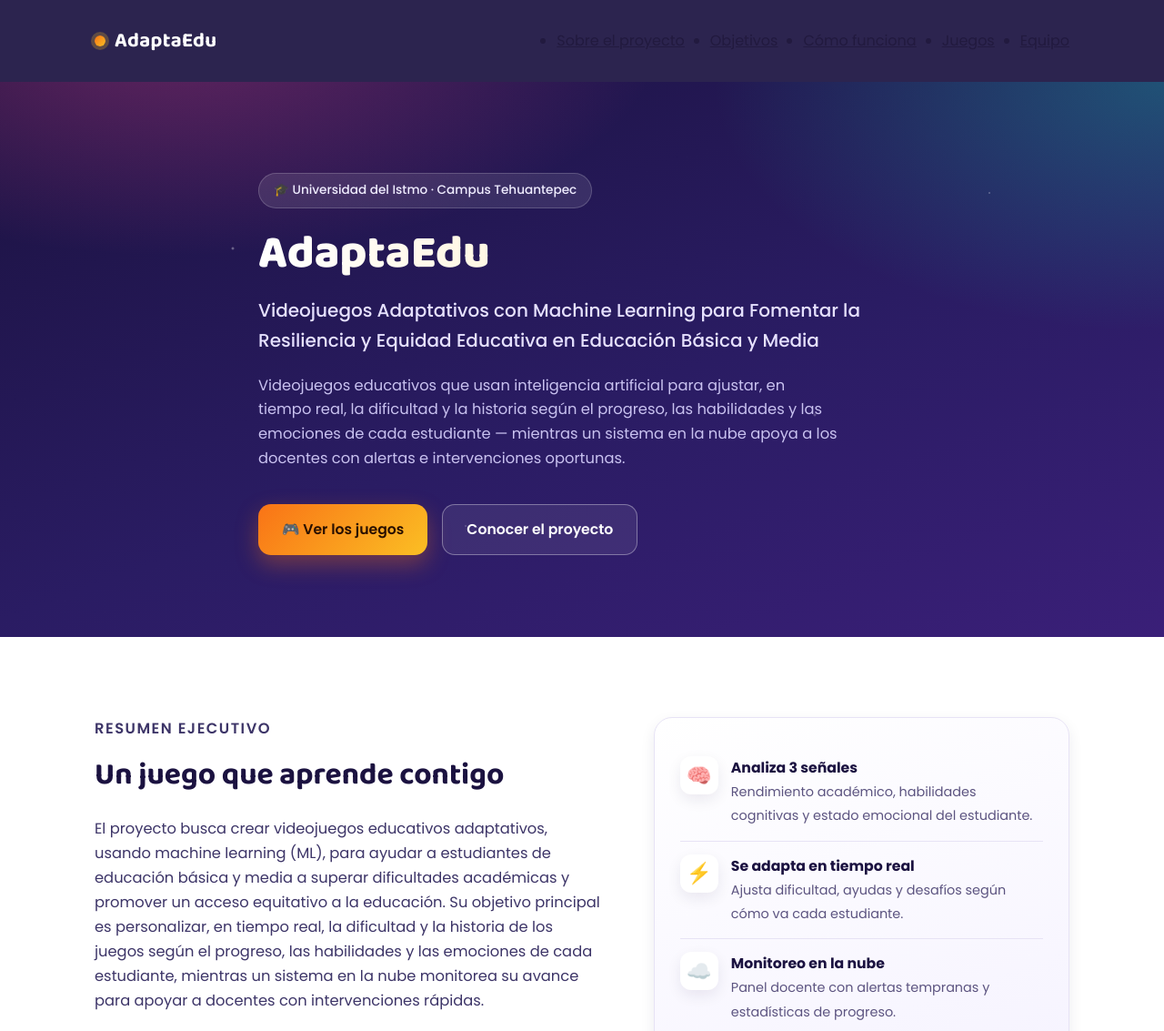
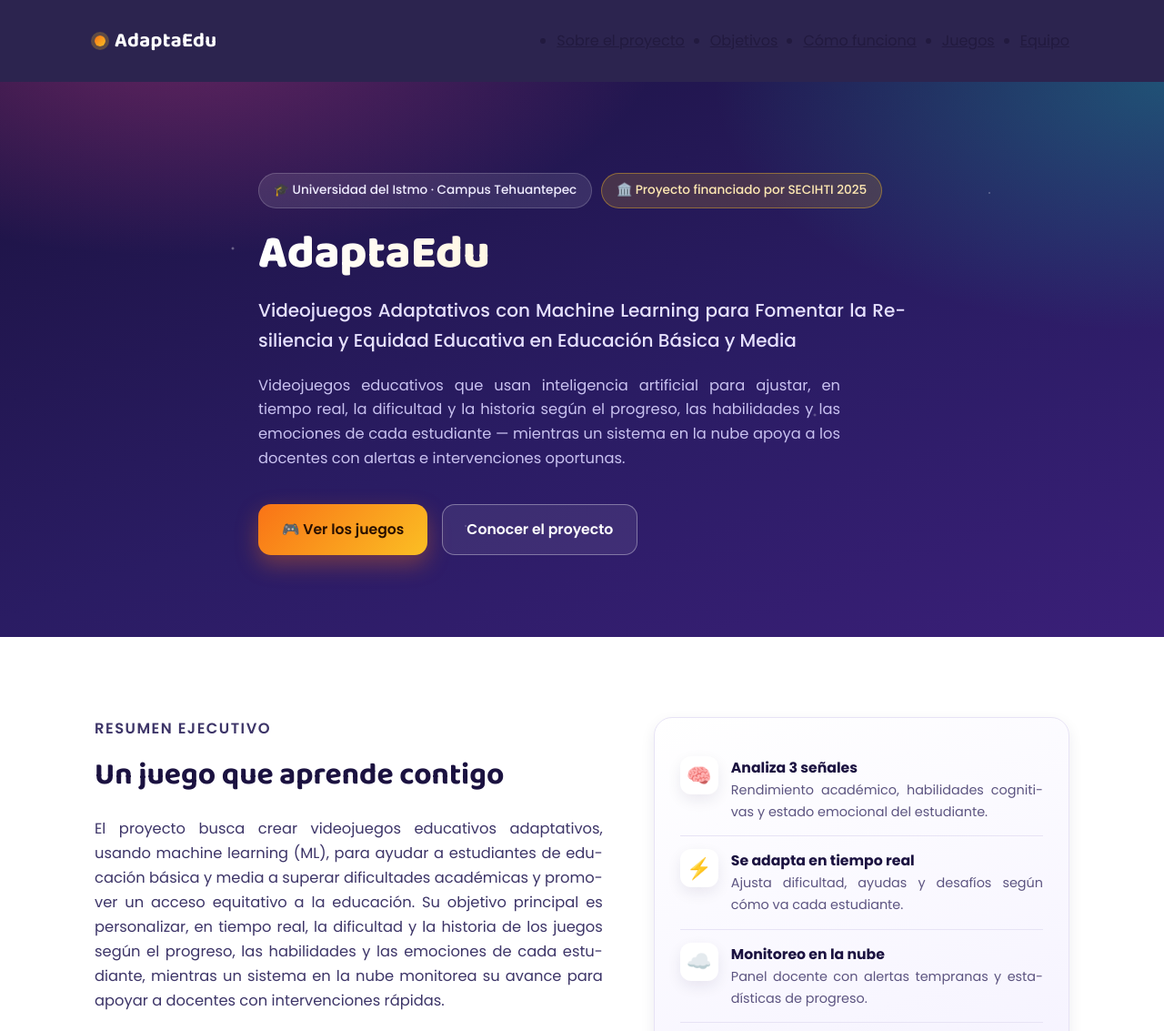
Before and after one commit to sjuarez2x-cloud/AdaptaEdu, a plain HTML site: page index.html in a window 1280 px wide. Shown: the top 1133 px of the page at 91% size. Drawn offline with Linux system fonts and the light colour scheme.

Commit message:
Update index.html

```diff
--- a/index.html
+++ b/index.html
@@ -38,6 +38,16 @@
   }
   h1,h2,h3,.brand{
     font-family:'Baloo 2',system-ui,sans-serif;
+  }
+  p{
+    text-align:justify;
+    text-justify:inter-word;
+    hyphens:auto;
+  }
+  .fact span{
+    display:block;
+    text-align:justify;
+    hyphens:auto;
   }
   a{color:inherit;}
   img{max-width:100%;display:block;}
@@ -97,6 +107,10 @@
     pointer-events:none;
   }
   .hero .inner{position:relative;z-index:1;max-width:760px;}
+  .eyebrow-row{
+    display:flex;flex-wrap:wrap;gap:10px;
+    margin-bottom:24px;
+  }
   .eyebrow{
     display:inline-flex;align-items:center;gap:8px;
     background:rgba(255,255,255,0.1);
@@ -104,7 +118,12 @@
     color:#f0edff;
     padding:7px 16px;border-radius:999px;
     font-size:.85rem;font-weight:500;
-    margin-bottom:24px;
+    margin-bottom:0;
+  }
+  .eyebrow.eyebrow-funding{
+    background:rgba(251,191,36,0.16);
+    border-color:rgba(251,191,36,0.4);
+    color:#ffe9b3;
   }
   .hero h1{
     font-size:3.2rem;
@@ -125,6 +144,8 @@
     font-size:1.02rem;
     margin:0 0 36px;
     max-width:640px;
+    text-align:justify;
+    hyphens:auto;
   }
   .cta-row{display:flex;flex-wrap:wrap;gap:16px;}
   .btn{
@@ -189,7 +210,7 @@
     gap:56px;
     align-items:start;
   }
-  .about p{color:#3d3568;font-size:1.02rem;}
+  .about p{color:#3d3568;font-size:1.02rem;text-align:justify;hyphens:auto;}
   .about-extra{
     max-height:0;
     overflow:hidden;
@@ -371,6 +392,23 @@
   }
   .team-card a.mail:hover{text-decoration:underline;}
 
+  .funding{
+    background:var(--card);
+    padding:0 0 56px;
+  }
+  .funding-box{
+    display:flex;align-items:flex-start;gap:16px;
+    background:#f8f7fc;
+    border:1px solid var(--line);
+    border-radius:16px;
+    padding:22px 26px;
+  }
+  .funding-ic{font-size:1.4rem;flex:none;line-height:1.4;}
+  .funding-box p{
+    margin:0;color:var(--muted);font-size:.85rem;line-height:1.6;
+    text-align:justify;hyphens:auto;
+  }
+
   footer{
     background:var(--navy);
     color:#b9b2e0;
@@ -407,7 +445,10 @@
 
 <section class="hero">
   <div class="wrap inner">
-    <span class="eyebrow">🎓 Universidad del Istmo · Campus Tehuantepec</span>
+    <div class="eyebrow-row">
+      <span class="eyebrow">🎓 Universidad del Istmo · Campus Tehuantepec</span>
+      <span class="eyebrow eyebrow-funding">🏛️ Proyecto financiado por SECIHTI 2025</span>
+    </div>
     <h1>AdaptaEdu</h1>
     <p class="tagline">Videojuegos Adaptativos con Machine Learning para Fomentar la Resiliencia y Equidad Educativa en Educación Básica y Media</p>
     <p class="lead">Videojuegos educativos que usan inteligencia artificial para ajustar, en tiempo real, la dificultad y la historia según el progreso, las habilidades y las emociones de cada estudiante &mdash; mientras un sistema en la nube apoya a los docentes con alertas e intervenciones oportunas.</p>
```
